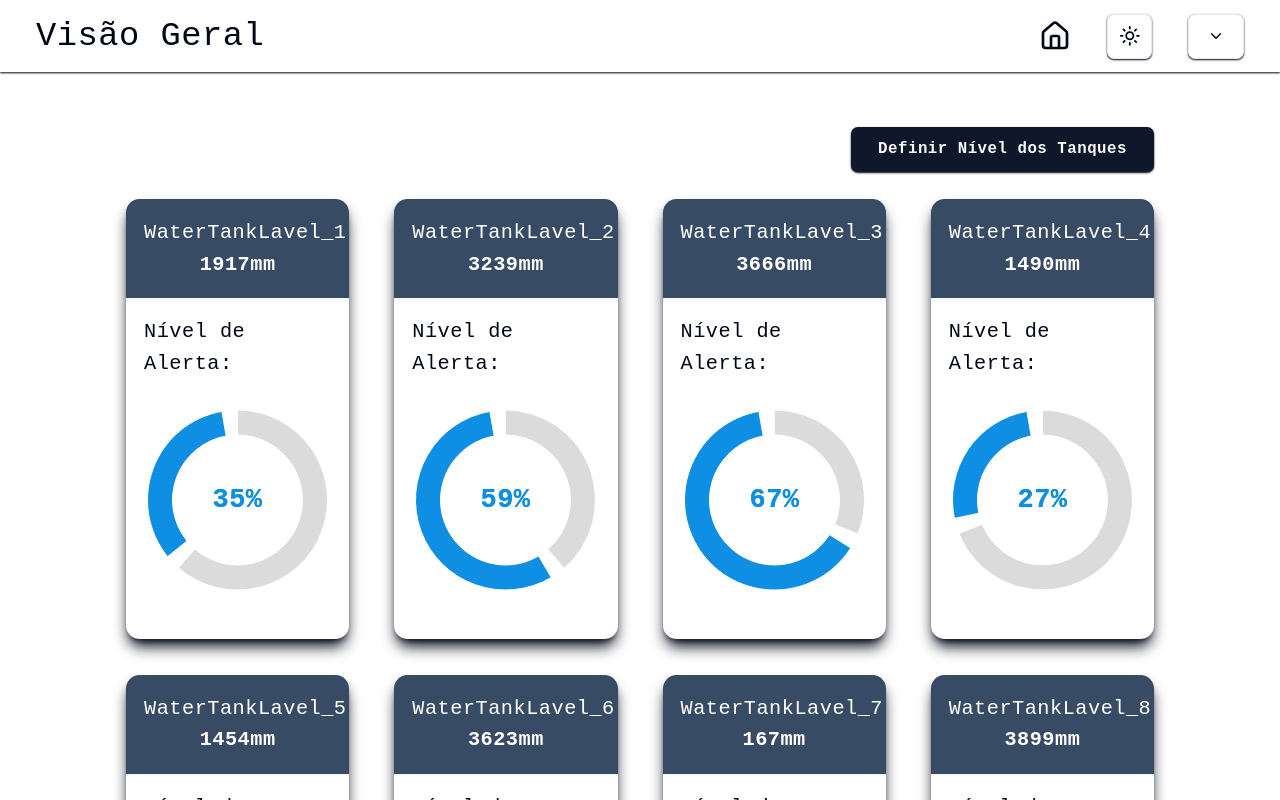
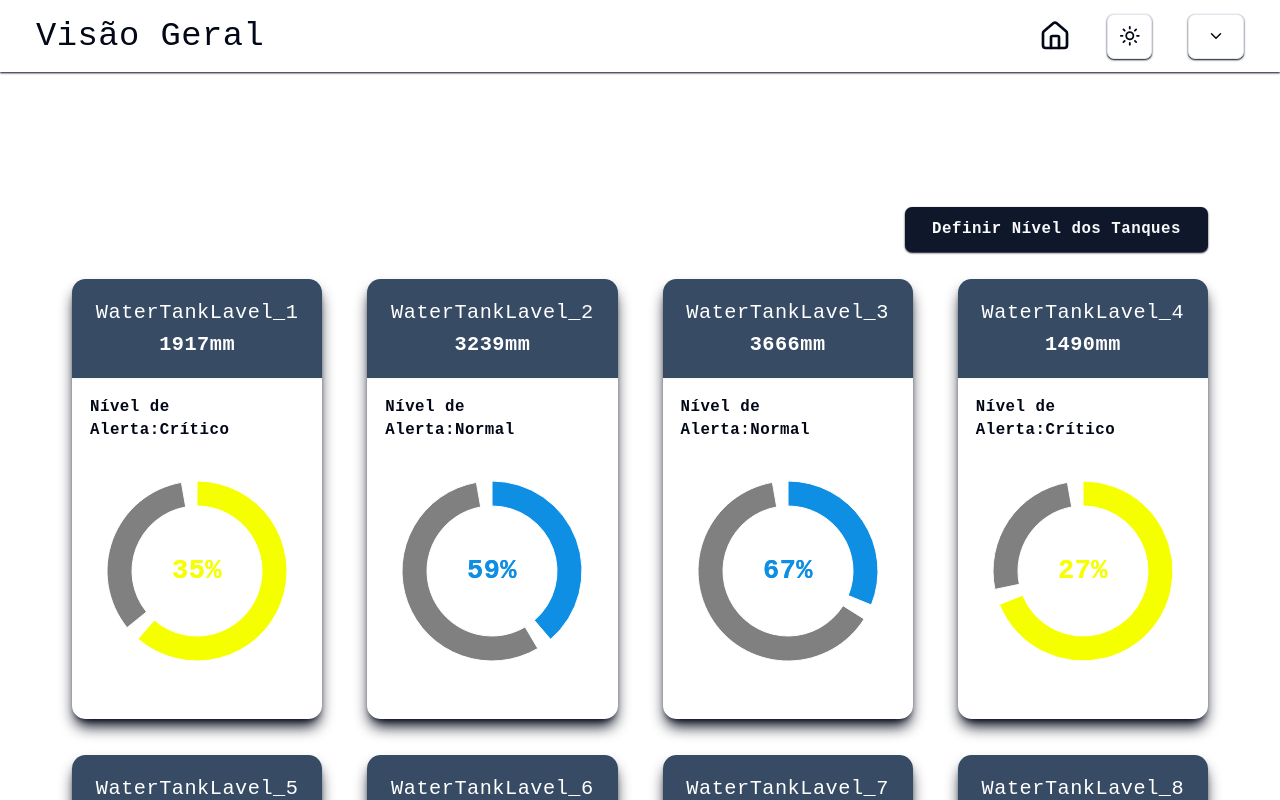
Before and after one commit to RafCarrasco/maua_caixa_dagua, a React (Vite) app: page /login in a window 1280 px wide. Both pictures are taken after typing "name@example.com", "Sample123" into the empty fields and a click on the button "Entrar". Shown: the top 800 px of the page. Built offline with nearby package versions, Linux system fonts and the light colour scheme.

Commit message:
watertank dashboard ui change

```diff
--- a/src/components/charts/pie-chart.tsx
+++ b/src/components/charts/pie-chart.tsx
@@ -1,8 +1,19 @@
 import { CustomizeLabelProps, PieChartProps } from "@/interface";
 import { PieChart, Pie, Cell, ResponsiveContainer, Tooltip } from "recharts";
 
-const COLORS = ["#D5D5D5DB", "#0F8FE4"];
+const COLORS = ["#D5D5D5DB", "#0F8FE4","#D41117","#F6FF00"];
+const urgencyPercentageLevel =15;
+const warningPercentageLevel = 50;
 
+function setChartColorForFilledValue(value: number) {
+  if (value <= urgencyPercentageLevel) {
+    return COLORS[2];
+  }
+  if (value <= warningPercentageLevel) {
+    return COLORS[3];
+  }
+  return COLORS[1];
+}
 export function CustomizedLabel({ viewBox, value }: CustomizeLabelProps) {
   const { cx, cy } = viewBox;
   return (
@@ -40,7 +51,7 @@ export function PercentageChart({ pieChartData, maxValue }: PieChartProps) {
       <text
         x={cx}
         y={cy}
-        fill="#0F8FE4"
+        fill={setChartColorForFilledValue(filledValue)}
         textAnchor="middle"
         dominantBaseline="central"
         className="text-2xl font-bold"
@@ -66,12 +77,17 @@ export function PercentageChart({ pieChartData, maxValue }: PieChartProps) {
             startAngle={90}
             endAngle={-270}
           >
-            {dataChart.map((_, index) => (
-              <Cell
-                key={`cell-${index}`}
-                fill={COLORS[index % COLORS.length]}
-              />
-            ))}
+            {dataChart.map((_, index) => {
+                 if(index==1){
+                  return <Cell key={`cell-${index}`} fill={setChartColorForFilledValue(filledValue)} />
+                }
+                <Cell
+                  key={`cell-${index}`}
+                  fill={COLORS[index % COLORS.length]}
+                />
+            }
+
+            )}
           </Pie>
         </PieChart>
       </ResponsiveContainer>
--- a/src/pages/_layout/admin.tsx
+++ b/src/pages/_layout/admin.tsx
@@ -5,7 +5,7 @@ export function AdminAppLayout() {
   return (
     <div className="text-slate-50 flex h-[120vh] flex-col gap-24 font-medium tracking-wide">
       <Header headerTitle="<" />
-      <div className="flex h-full w-full flex-col items-center justify-start px-24">
+      <div className="flex w-full flex-col items-center justify-start h-screen px-12 pb-12">
         <Outlet />
       </div>
     </div>
--- a/src/pages/_layout/app.tsx
+++ b/src/pages/_layout/app.tsx
@@ -5,7 +5,7 @@ export function AppLayout(){
     return (
         <div className="flex h-screen flex-col gap-24 font-medium tracking-wide text-slate-50">
            <Header headerTitle="Visão Geral"/>
-            <div className="flex flex-col items-center justify-center w-full h-full px-24">
+            <div className="flex flex-col items-center justify-center w-full h-fit px-12 pb-12">
                 <Outlet />
             </div>
         </div>
--- a/src/pages/_layout/waterTank.tsx
+++ b/src/pages/_layout/waterTank.tsx
@@ -5,7 +5,7 @@ export function WaterTankLayout() {
   return (
     <div className="text-slate-50 flex h-[120vh] flex-col gap-24 font-medium tracking-wide">
       <Header headerTitle="<" />
-      <div className="w-100 flex h-full flex-col items-center justify-around px-24">
+      <div className="w-100 flex flex-col items-center justify-around h-screen px-12 pb-12">
         <Outlet />
       </div>
     </div>
--- a/src/pages/app/dashboard/components/watertank_card.tsx
+++ b/src/pages/app/dashboard/components/watertank_card.tsx
@@ -8,6 +8,16 @@ interface WaterTankCardProps {
   waterTank: WaterTankLevel;
   hidrometer: Hidrometer;
   waterTankLevel: number;
+}
+function setWaterTankAlert(waterTankLevel : number,maxValue : number) {
+  const filledValue = Math.round((waterTankLevel / maxValue) * 100);
+  console.log(filledValue);
+    if (filledValue <= 15) {
+      return "Alarmante"    }
+    if (filledValue <= 50) {
+      return "Crítico"
+    }
+    return "Normal"
 }
 export function WaterTankCard({
   waterTank,
@@ -35,7 +45,7 @@ export function WaterTankCard({
         </h3>
       </CardHeader>
       <CardContent className="flex h-[20rem] w-full flex-col items-center justify-center p-4">
-        <span className="w-full">Nível de Alerta:</span>
+        <span className="w-full text-sm font-bold">Nível de Alerta:{setWaterTankAlert(waterTank.data_distance[waterTank.data_distance.length - 1].fieldValue as number,waterTankLevel)}</span>
         <PercentageChart
           maxValue={waterTankLevel}
           pieChartData={[
```
